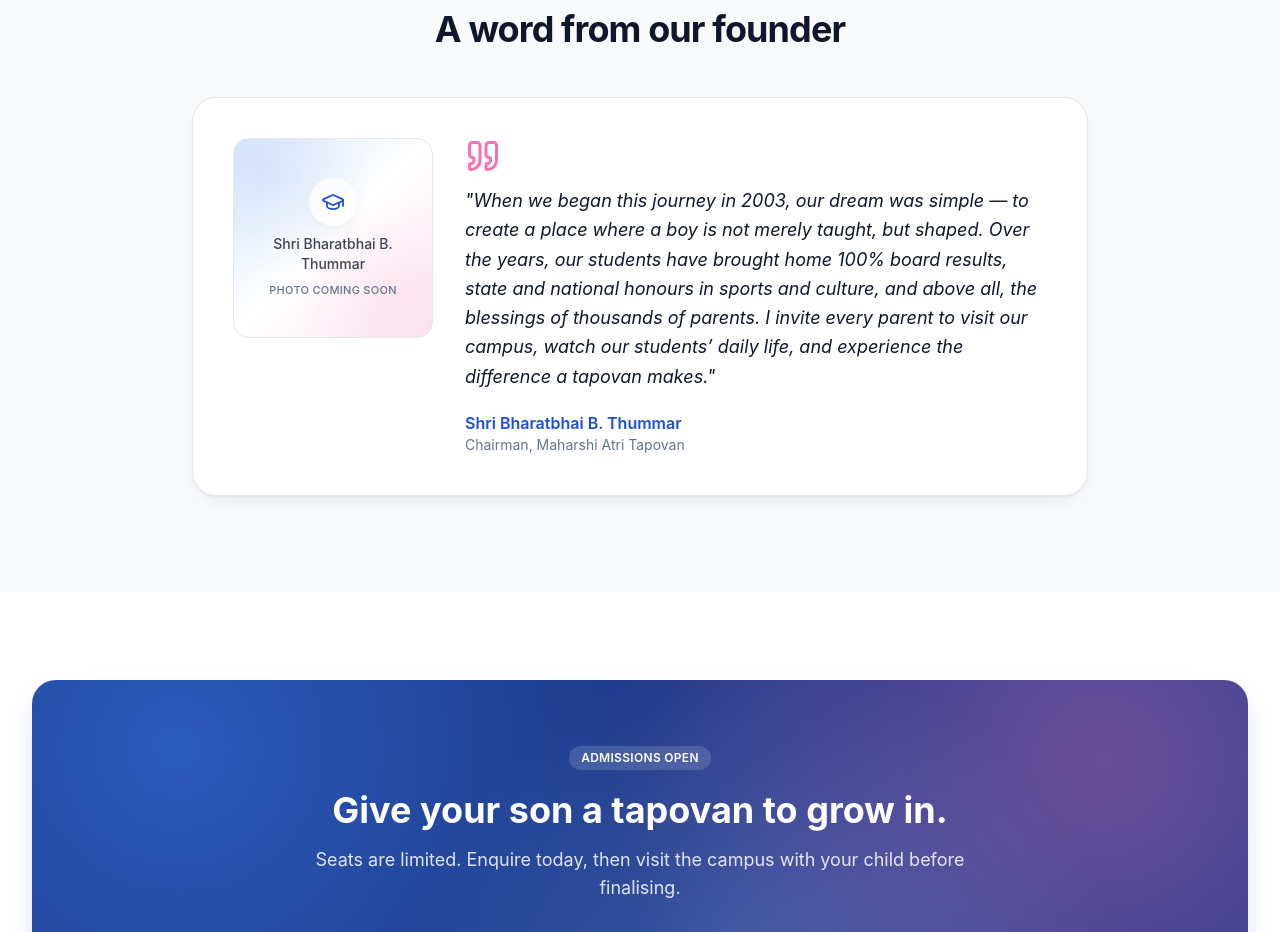
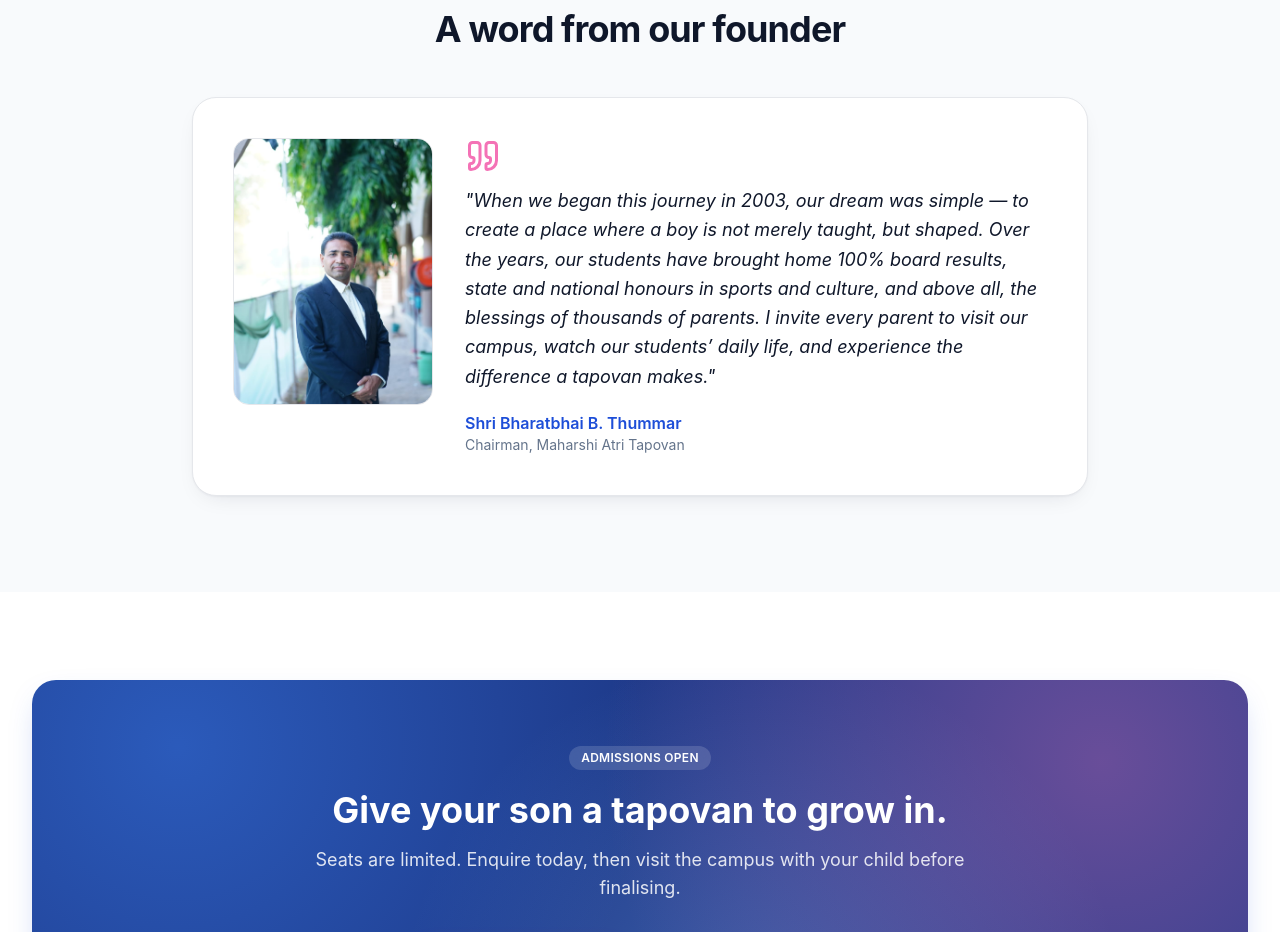
Before and after one commit to DhruvBabariya9120/maharshi-atri-tapovan, a React (Vite) app: page /about in a window 1280 px wide. Shown: the part 2460-3392 px from the top of the page. Built offline with nearby package versions, Linux system fonts and the light colour scheme.

Commit message:
feat: add image for chairman and update ImagePlaceholder component to support fit prop

```diff
--- a/src/components/ui/ImagePlaceholder.tsx
+++ b/src/components/ui/ImagePlaceholder.tsx
@@ -22,6 +22,7 @@
   className = '',
   src,
   alt,
+  fit = 'cover',
 }: {
   label?: string
   icon?: string
@@ -29,6 +30,7 @@
   className?: string
   src?: string
   alt?: string
+  fit?: 'cover' | 'contain'
 }) {
   if (src) {
     return (
@@ -40,7 +42,7 @@
           alt={alt ?? label ?? ''}
           loading="lazy"
           decoding="async"
-          className="h-full w-full object-cover"
+          className={`h-full w-full ${fit === 'contain' ? 'object-contain' : 'object-cover'}`}
         />
       </div>
     )
--- a/src/pages/About.tsx
+++ b/src/pages/About.tsx
@@ -129,7 +129,7 @@
           className="mx-auto mt-12 grid max-w-4xl gap-8 rounded-3xl border border-border bg-card p-8 shadow-card sm:grid-cols-[200px_1fr] sm:p-10"
         >
           <div className="mx-auto w-full max-w-[200px]">
-            <ImagePlaceholder label={about.chairman.name} icon="GraduationCap" ratio="square" />
+            <ImagePlaceholder src="/bharat-bhai-malik.jpeg" alt={about.chairman.name} label={about.chairman.name} icon="GraduationCap" ratio="portrait" fit="cover" />
           </div>
           <div>
             <Quote className="h-9 w-9 text-accent" aria-hidden="true" />
```
Also changed, not shown: public/bharat-bhai-malik.jpeg (added), vercel.json (added).
